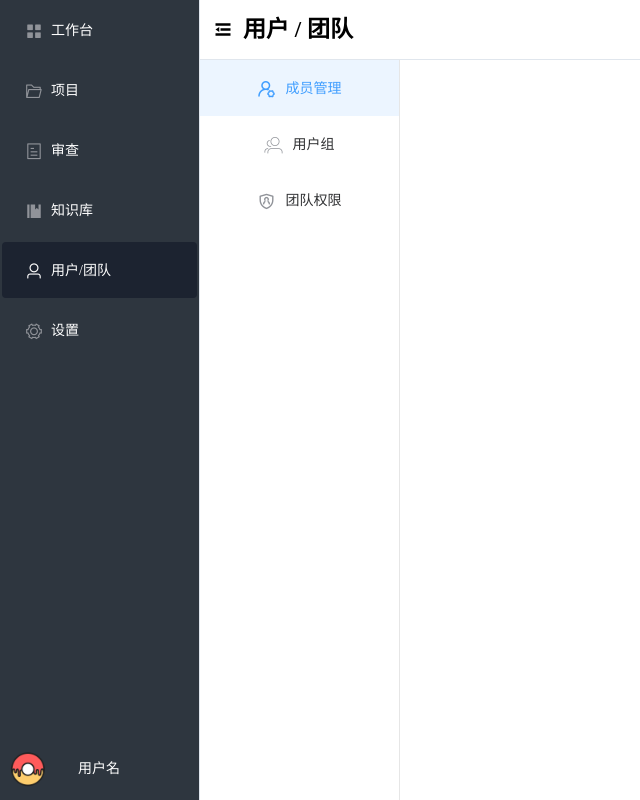
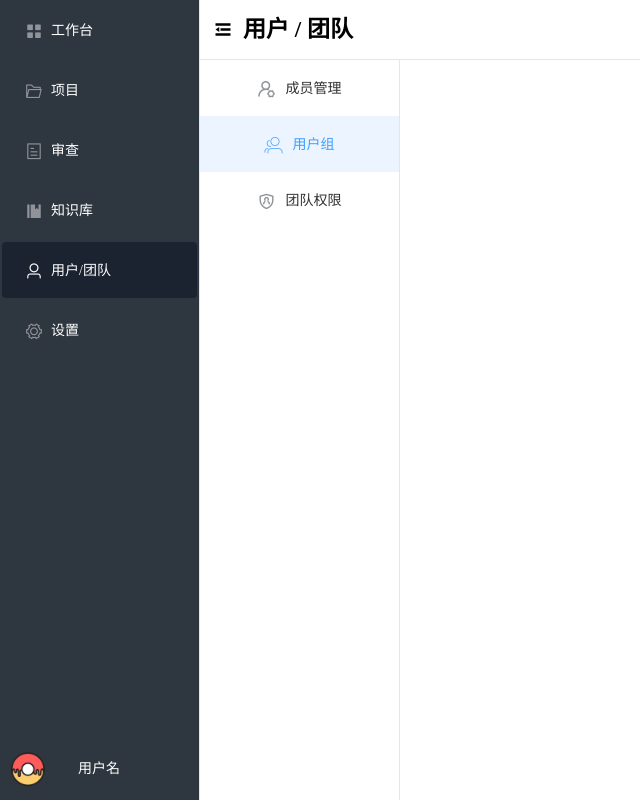
Before and after one commit to Lang-Tao/ai-helper, a Vue app: page /team/team-group in a window 1280 px wide. Shown: the whole page, without its empty margins (0-640 px from the left). Built offline with nearby package versions, Linux system fonts and the light colour scheme.

Commit message:
[修复]完善上一次修改

```diff
--- a/src/views/Manager.vue
+++ b/src/views/Manager.vue
@@ -114,7 +114,7 @@ export default {
         accessTime: "2024-08-07",
         createTime: "2024-08-01",
       };
-    }
+    },
   },
   created() {
     this.defaultActivePath = `${this.$route.path.split('/').slice(0, 2).join('/')}`;
@@ -127,7 +127,6 @@ export default {
       this. ActivePath = `/${to.path.split('/').slice(0, 2).join('/')}`;
       this.ProjectAddress = `${this.$route.path.split('/').slice(2,3).join('/')}` ;
       this.Project = this.getProjectByAddress(this.ProjectAddress);
-
     }
   }
 };
--- a/src/views/Manager/Check.vue
+++ b/src/views/Manager/Check.vue
@@ -27,9 +27,12 @@
 export default {
   data() {
     return {
-      activePath: '/check/person-check', // Default path
+      activePath: `${this.$route.path.split('/').slice(0, 3).join('/')}`,
     };
-  }
+  },
+  created() {
+    this.defaultActivePath = `${this.$route.path.split('/').slice(0, 3).join('/')}`;
+  },
 }
 </script>
 
--- a/src/views/Manager/Team.vue
+++ b/src/views/Manager/Team.vue
@@ -28,12 +28,15 @@
 </template>
 
 <script>
-export default{
-  data(){
-  return {
-    activePath: '/team/team-member'
-  }
-}
+export default {
+  data() {
+    return {
+      activePath: `${this.$route.path.split('/').slice(0, 3).join('/')}`,
+    };
+  },
+  created() {
+    this.defaultActivePath = `${this.$route.path.split('/').slice(0, 3).join('/')}`;
+  },
 }
 
 </script>
```
